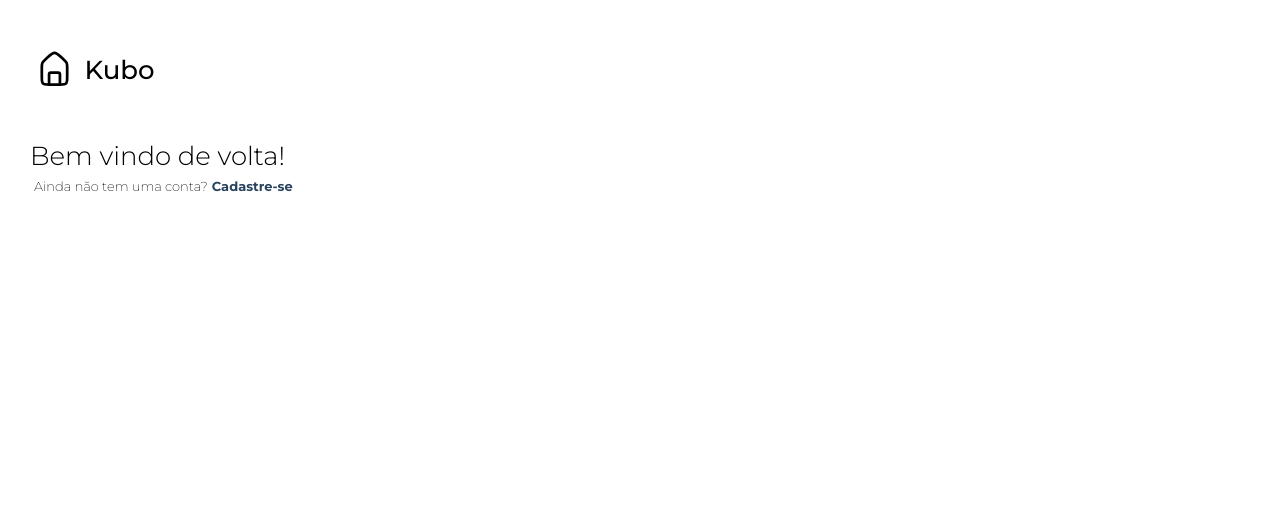
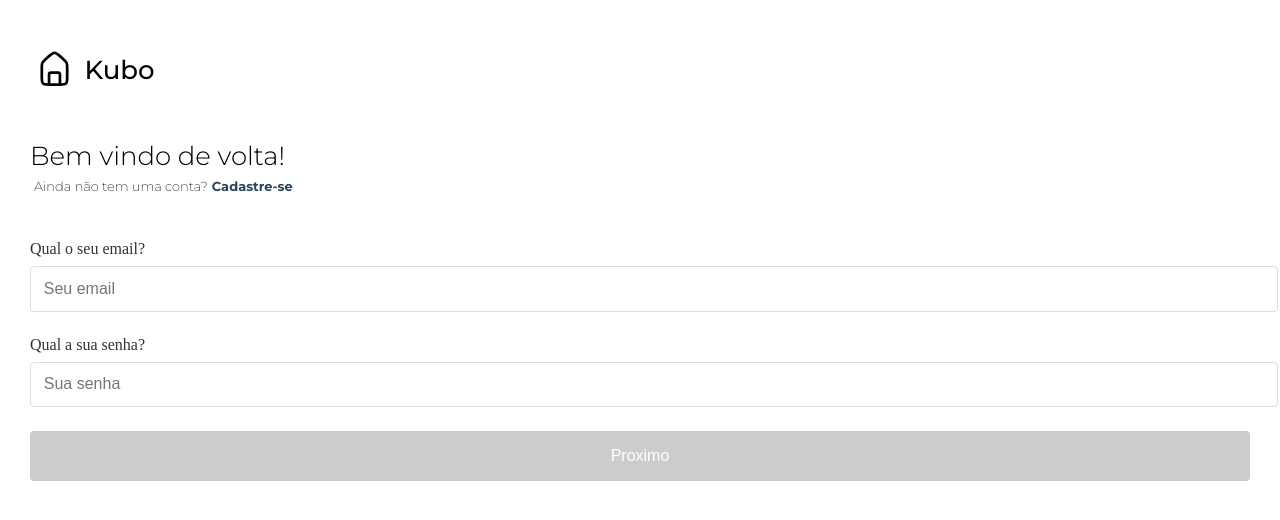
Before and after one commit to Kubo-Architecture/kubo-frontend, a React (Vite) app: page /login in a window 1280 px wide. Shown: the top 520 px of the page. Built offline with nearby package versions, Linux system fonts and the light colour scheme.

Commit message:
feat: implement loginForm inicial structure

```diff
--- a/package.json
+++ b/package.json
@@ -10,6 +10,7 @@
     "preview": "vite preview"
   },
   "dependencies": {
+    "axios": "^1.8.4",
     "react": "^18.3.1",
     "react-dom": "^18.3.1",
     "react-router-dom": "^7.4.1"
--- /dev/null
+++ b/src/components/LoginPage/LoginForm/index.jsx
@@ -0,0 +1,111 @@
+import React, { useState, useEffect } from 'react';
+import axios from 'axios';
+import InputField from '../../Universal/InputField';
+import './styles.css';
+
+const LoginForm = () => {
+  const [formData, setFormData] = useState({
+    email: '',
+    password: ''
+  });
+
+  const [errors, setErrors] = useState({
+    email: '',
+    password: ''
+  });
+
+  const [touched, setTouched] = useState({
+    email: false,
+    password: false
+  });
+
+  const [isValid, setIsValid] = useState(false);
+
+  const validate = () => {
+    const newErrors = {};
+
+    if (!formData.email) {
+      newErrors.email = 'Email é obrigatório';
+    } else if (!/\S+@\S+\.\S+/.test(formData.email)) {
+      newErrors.email = 'Email inválido';
+    }
+
+    if (!formData.password) {
+      newErrors.password = 'Senha é obrigatória';
+    } else if (formData.password.length < 6) {
+      newErrors.password = 'Senha deve ter pelo menos 6 caracteres';
+    }
+
+    setErrors(newErrors);
+    return Object.keys(newErrors).length === 0;
+  };
+
+  useEffect(() => {
+    if (touched.email || touched.password) {
+      setIsValid(validate());
+    }
+  }, [formData, touched]);
+
+  const handleChange = (e) => {
+    const { name, value } = e.target;
+    setFormData(prev => ({
+      ...prev,
+      [name]: value
+    }));
+  };
+
+  const handleBlur = (field) => {
+    setTouched(prev => ({
+      ...prev,
+      [field]: true
+    }));
+  };
+
+  const handleSubmit = async (e) => {
+    e.preventDefault();
+    if (isValid) {
+      try {
+        await axios.post('/api/login', formData);
+        // Redirecionar ou tratar sucesso
+      } catch (error) {
+        console.error('Erro no login:', error);
+      }
+    }
+  };
+
+  return (
+    <form onSubmit={handleSubmit} className="login-form">
+      <InputField
+        label="Qual o seu email?"
+        type="email"
+        name="email"
+        placeholder="Seu email"
+        value={formData.email}
+        onChange={handleChange}
+        onBlur={() => handleBlur('email')}
+        error={touched.email && errors.email}
+      />
+
+      <InputField
+        label="Qual a sua senha?"
+        type="password"
+        name="password"
+        placeholder="Sua senha"
+        value={formData.password}
+        onChange={handleChange}
+        onBlur={() => handleBlur('password')}
+        error={touched.password && errors.password}
+      />
+
+      <button
+        type="submit"
+        className="proximo-btn"
+        disabled={!isValid}
+      >
+        Proximo
+      </button>
+    </form>
+  );
+};
+
+export default LoginForm;
--- /dev/null
+++ b/src/components/LoginPage/LoginForm/styles.css
@@ -0,0 +1,24 @@
+.login-form {
+    height: 100%;
+  }
+
+  .proximo-btn {
+    width: 100%;
+    padding: 1rem;
+    background-color: #000000b7;
+    color: white;
+    border: none;
+    border-radius: 4px;
+    cursor: pointer;
+    font-size: 1rem;
+    transition: background-color 0.3s;
+  }
+
+  .proximo-btn:disabled {
+    background-color: #cccccc;
+    cursor: not-allowed;
+  }
+
+  .proximo-btn:hover:not(:disabled) {
+    background-color: #000000b7;
+  }
--- /dev/null
+++ b/src/components/Universal/InputField/index.jsx
@@ -0,0 +1,44 @@
+import React from 'react';
+import PropTypes from 'prop-types';
+import './styles.css';
+
+const InputField = ({
+  label,
+  type,
+  name,
+  placeholder,
+  value,
+  onChange,
+  onBlur,
+  error
+}) => {
+  return (
+    <div className="input-group">
+      <label htmlFor={name}>{label}</label>
+      <input
+        id={name}
+        type={type}
+        name={name}
+        placeholder={placeholder}
+        value={value}
+        onChange={onChange}
+        onBlur={onBlur}
+        className={error ? 'input-error' : ''}
+      />
+      {error && <span className="error-message">{error}</span>}
+    </div>
+  );
+};
+
+InputField.propTypes = {
+  label: PropTypes.string.isRequired,
+  type: PropTypes.string.isRequired,
+  name: PropTypes.string.isRequired,
+  placeholder: PropTypes.string.isRequired,
+  value: PropTypes.string.isRequired,
+  onChange: PropTypes.func.isRequired,
+  onBlur: PropTypes.func,
+  error: PropTypes.string
+};
+
+export default InputField;
--- /dev/null
+++ b/src/components/Universal/InputField/styles.css
@@ -0,0 +1,29 @@
+/* src/components/InputField/InputField.css */
+.input-group {
+    margin-bottom: 1.5rem;
+  }
+
+  label {
+    display: block;
+    margin-bottom: 0.5rem;
+    font-weight: 500;
+    color: #333;
+  }
+
+  input {
+    width: 100%;
+    padding: 0.8rem;
+    border: 1px solid #ddd;
+    border-radius: 4px;
+    font-size: 1rem;
+  }
+
+  .input-error {
+    border-color: #ff4444;
+  }
+
+  .error-message {
+    color: #ff4444;
+    font-size: 0.875rem;
+    display: block;
+  }
--- a/src/views/LoginPage/index.jsx
+++ b/src/views/LoginPage/index.jsx
@@ -1,12 +1,14 @@
 import "./styles.css"
 import { SimpleHeader } from "../../components/Universal/SimpleHeader"
 import AuthSupportText from "../../components/Universal/AuthSupportText"
+import LoginForm from "../../components/LoginPage/LoginForm"
 
 export default function LoginPage(){
     return(
         <div className="container">
             <SimpleHeader />
             <AuthSupportText greeting="Bem vindo de volta!" redirectMessage="Ainda não tem uma conta?" destination="test" navigator="Cadastre-se" />
+            <LoginForm/>
         </div>
     )
 }
```
Also changed, not shown: 1 other file (tests, documents, lock files or other folders).
